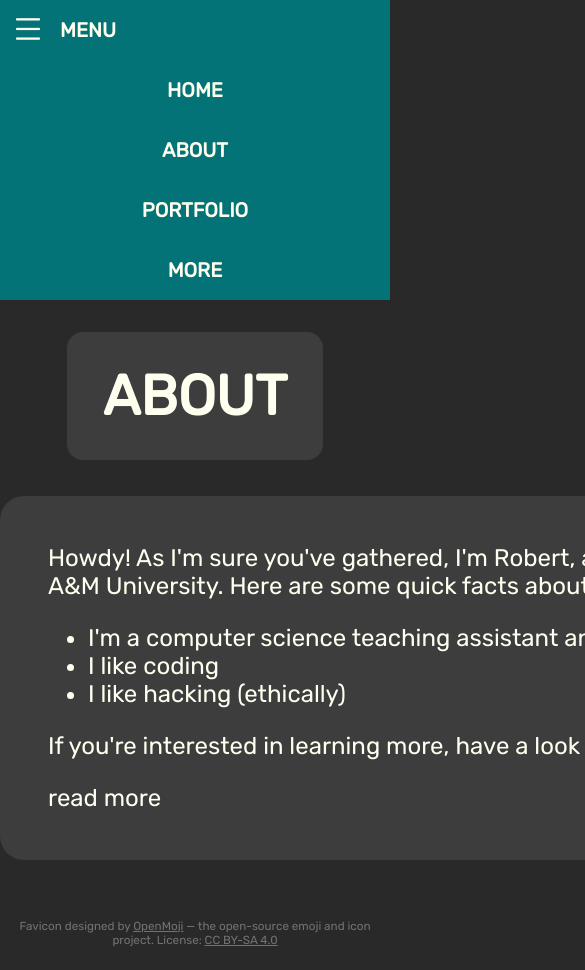
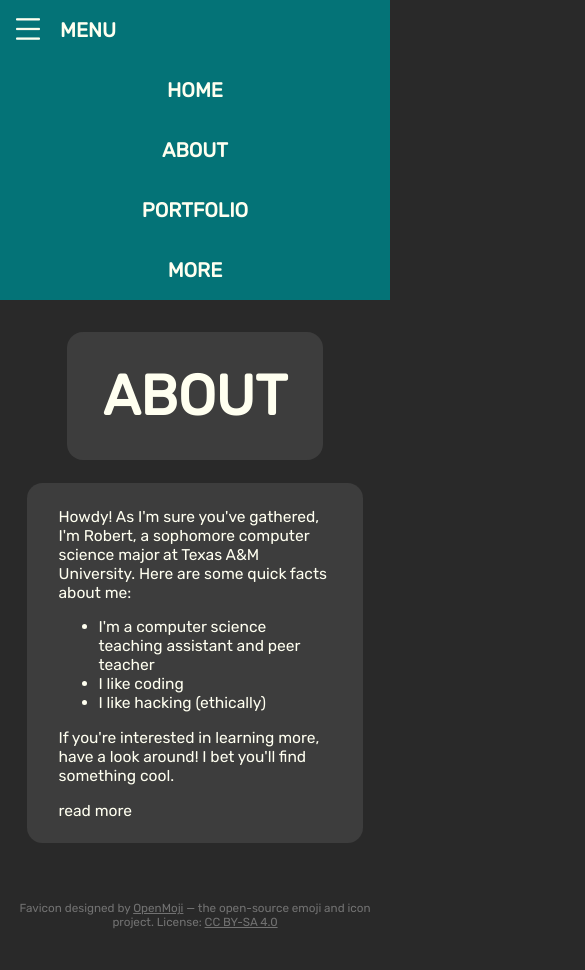
Before and after one commit to rstacks/my-website, a React (Vite) app: page /about in a window 390 px wide. Shown: the top 970 px of the page, 585 px wide, since content can reach past the window. Built offline with nearby package versions, Linux system fonts and the light colour scheme.

Commit message:
"About me" page font scales with viewport

```diff
--- a/src/styles.css
+++ b/src/styles.css
@@ -249,12 +249,19 @@ body {
 .article-body {
   background-color: #3D3D3D;
   font-size: 1.5em;
-  width: 45em;
+  max-width: 45em;
+  width: 70vw;
   margin: auto;
   justify-content: center;
   border-radius: 1em;
   padding: 2em;
-  padding-top: 1em;
-  padding-bottom: 1em;
+  padding-top: 0.5em;
+  padding-bottom: 0.5em;
   margin-top: 1.5em;
 }
+
+@media screen and (max-width: 600px) {
+  .article-body {
+    font-size: 4vw;
+  }
+}
```
